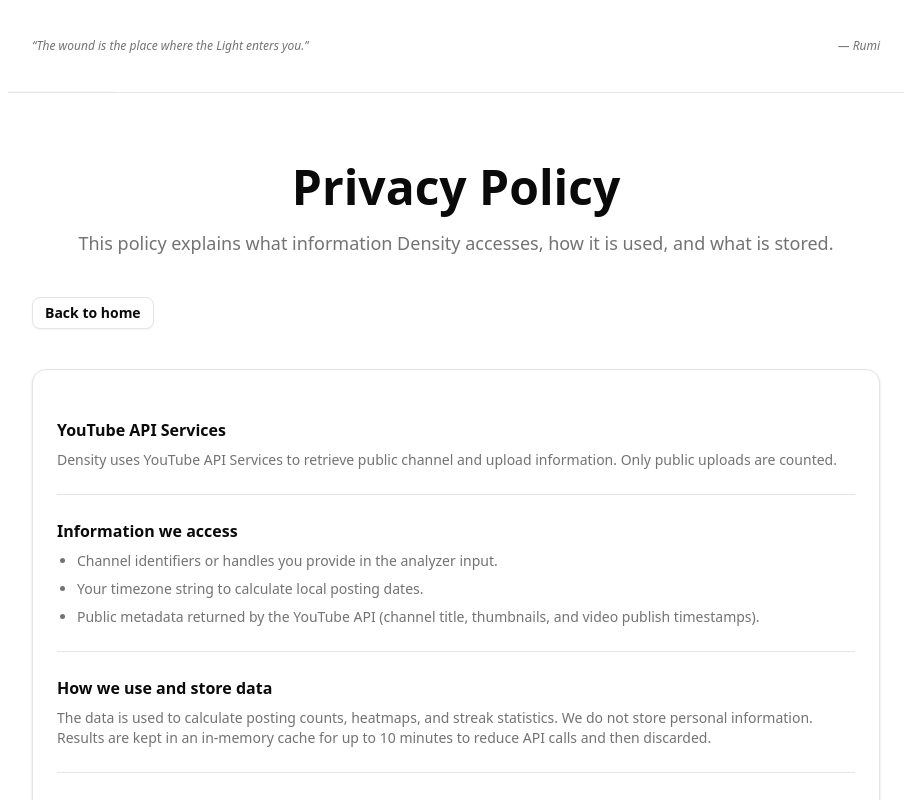
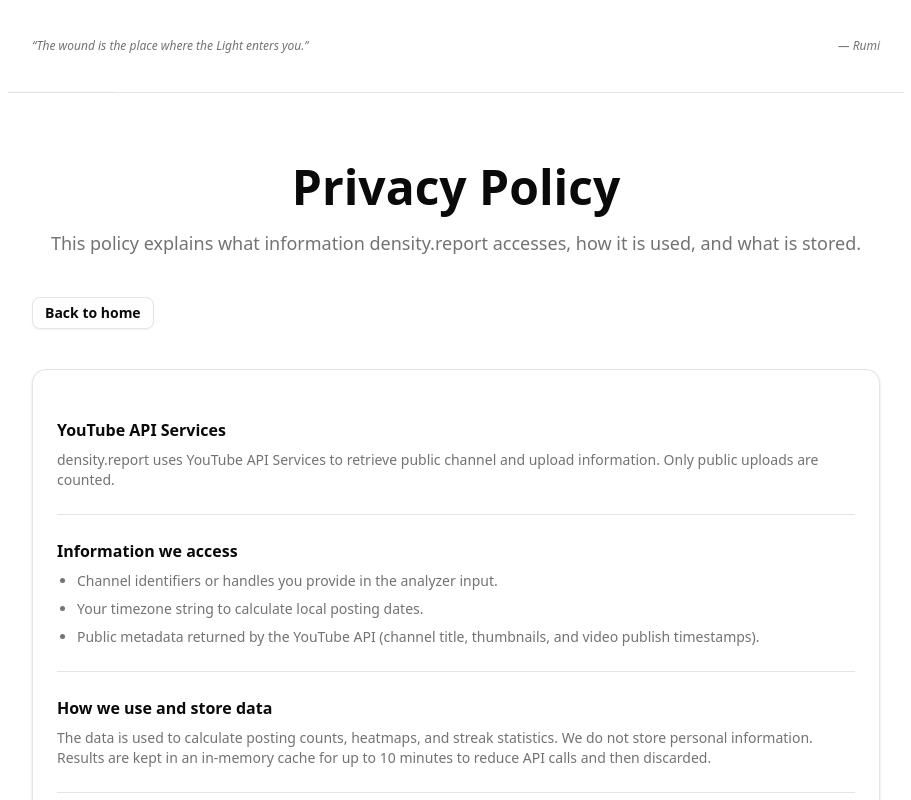
Before and after one commit to enzo-prism/density, a Next.js app: page /privacy in a window 1280 px wide. Shown: the top 800 px of the page, without its empty margins (184-1095 px from the left). Built offline with nearby package versions, Linux system fonts and the light colour scheme.

Commit message:
Rename app to density.report

```diff
--- a/src/app/layout.tsx
+++ b/src/app/layout.tsx
@@ -27,10 +27,10 @@
 });
 
 export const metadata: Metadata = {
-  title: "Density",
+  title: "density.report",
   description: "Posting frequency insights with heatmaps and streak stats.",
   openGraph: {
-    title: "Density",
+    title: "density.report",
     description: "Posting frequency insights with heatmaps and streak stats.",
     type: "website",
   },
--- a/src/app/privacy/page.tsx
+++ b/src/app/privacy/page.tsx
@@ -10,7 +10,7 @@
     <AppShell size="narrow">
       <PageHeader
         title="Privacy Policy"
-        subtitle="This policy explains what information Density accesses, how it is used, and what is stored."
+        subtitle="This policy explains what information density.report accesses, how it is used, and what is stored."
       />
 
       <Button asChild variant="outline" size="sm" className="w-fit">
@@ -24,7 +24,7 @@
               YouTube API Services
             </h2>
             <p>
-              Density uses YouTube API Services to retrieve public channel and
+              density.report uses YouTube API Services to retrieve public channel and
               upload information. Only public uploads are counted.
             </p>
           </section>
--- a/src/app/terms/page.tsx
+++ b/src/app/terms/page.tsx
@@ -10,7 +10,7 @@
     <AppShell size="narrow">
       <PageHeader
         title="Terms"
-        subtitle="By using Density, you agree to be bound by YouTube&apos;s Terms of Service."
+        subtitle="By using density.report, you agree to be bound by YouTube&apos;s Terms of Service."
       />
 
       <Button asChild variant="outline" size="sm" className="w-fit">
@@ -24,7 +24,7 @@
               Service overview
             </h2>
             <p>
-              Density provides posting-frequency insights for public YouTube
+              density.report provides posting-frequency insights for public YouTube
               channels by analyzing public metadata from YouTube API Services.
             </p>
           </section>
--- a/src/components/FeedbackForm.tsx
+++ b/src/components/FeedbackForm.tsx
@@ -58,7 +58,7 @@
             Thanks for the feedback.
           </p>
           <p className="text-sm text-muted-foreground">
-            We read every note and use it to improve Density.
+            We read every note and use it to improve density.report.
           </p>
         </div>
         <Button asChild className="h-10 rounded-full px-6 text-sm font-semibold">
```
Also changed, not shown: 1 other file (tests, documents, lock files or other folders).
